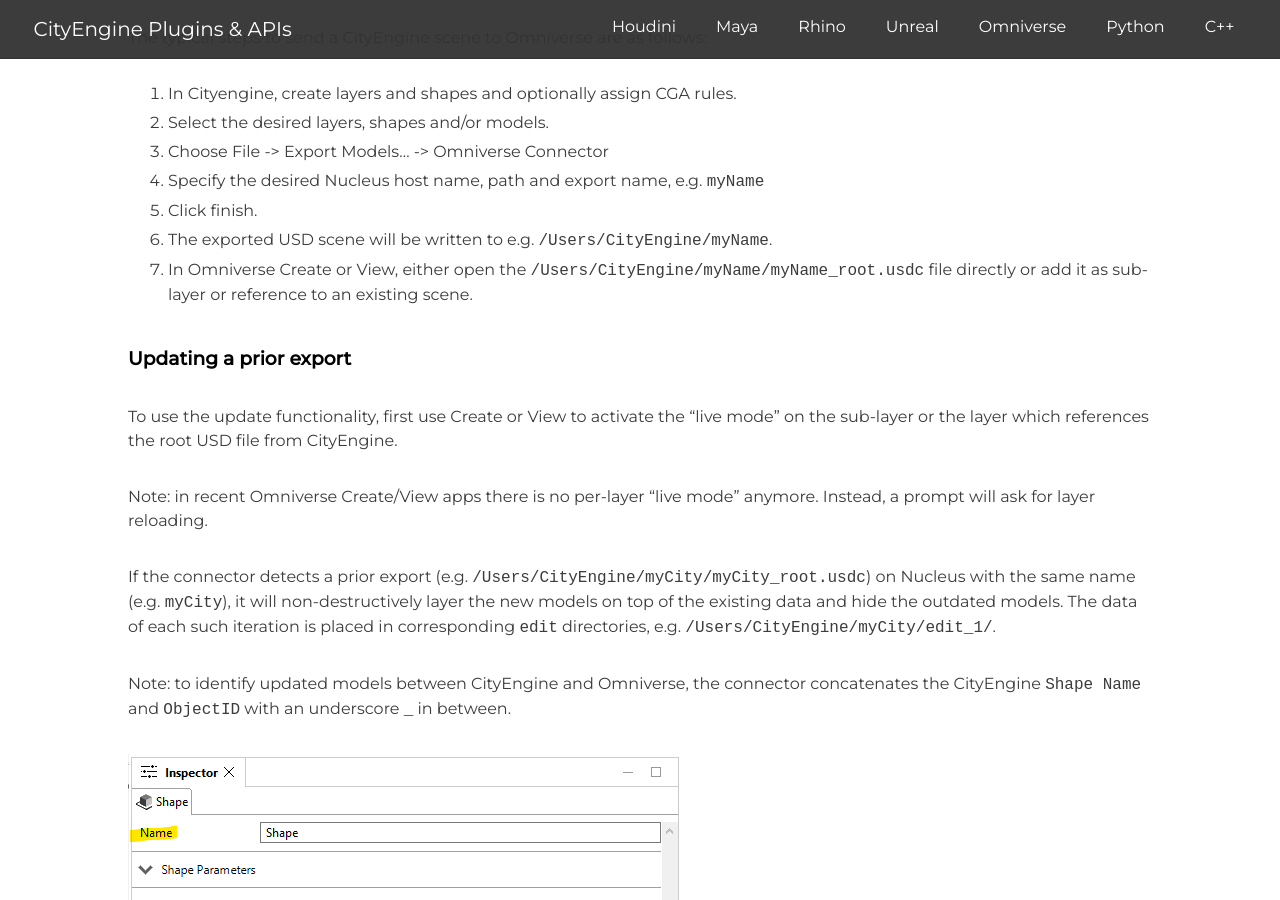
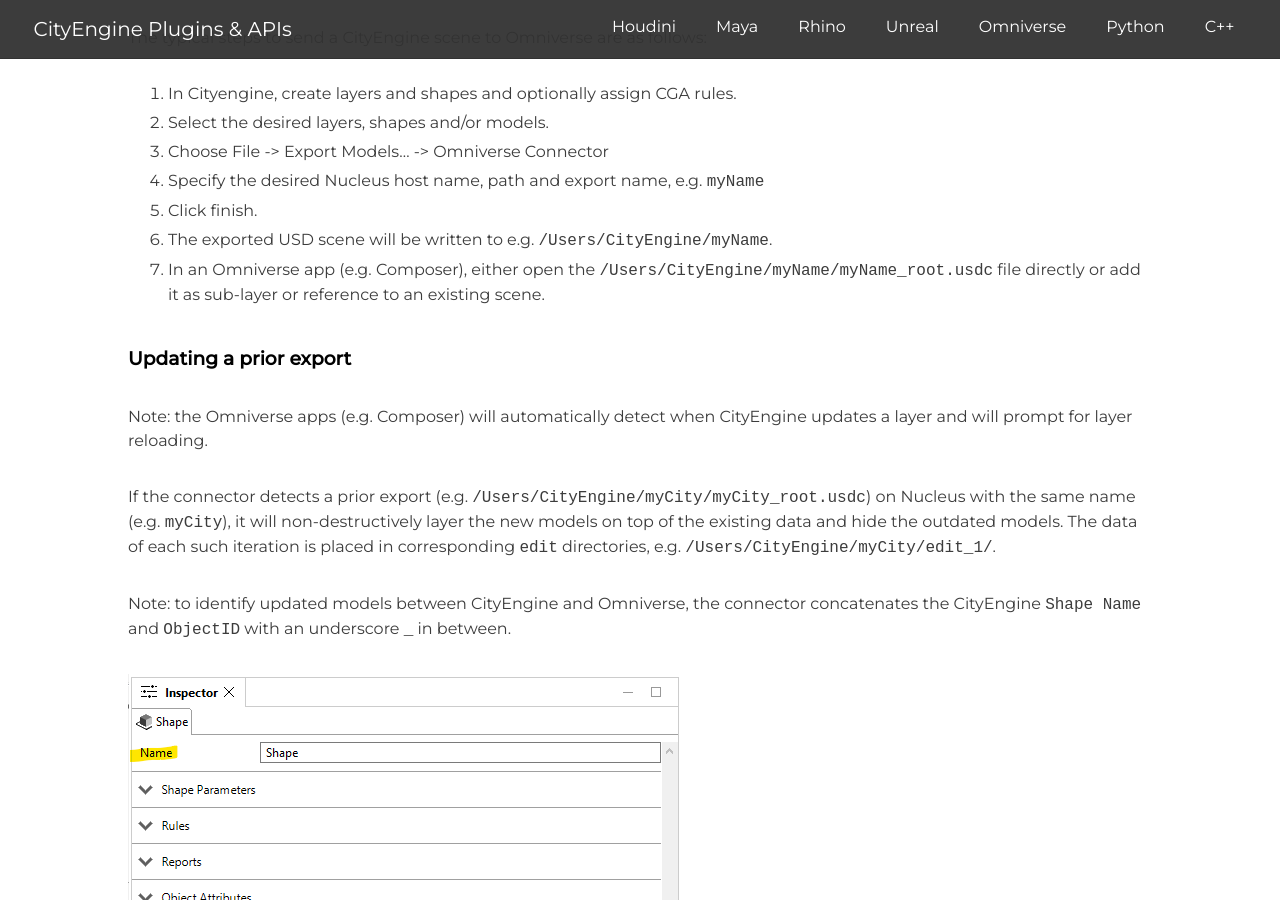
Before and after one commit to Esri/cityengine, a Jekyll site: the page built from documentation/omniverse/index.md, in a window 1280 px wide and 900 px high, scrolled down 2472 px. Built offline with Jekyll 4.4.1, drawn with Linux system fonts in a browser that asks for light colours.

Commit message:
Omni: updated docs for changed Omniverse app names and changed live behavior

```diff
--- a/documentation/omniverse/index.md
+++ b/documentation/omniverse/index.md
@@ -33,13 +33,11 @@
 1. Specify the desired Nucleus host name, path and export name, e.g. `myName`
 1. Click finish.
 1. The exported USD scene will be written to e.g. `/Users/CityEngine/myName`.
-1. In Omniverse Create or View, either open the `/Users/CityEngine/myName/myName_root.usdc` file directly or add it as sub-layer or reference to an existing scene.
+1. In an Omniverse app (e.g. Composer), either open the `/Users/CityEngine/myName/myName_root.usdc` file directly or add it as sub-layer or reference to an existing scene.
 
 ### Updating a prior export
 
-To use the update functionality, first use Create or View to activate the "live mode" on the sub-layer or the layer which references the root USD file from CityEngine.
-
-Note: in recent Omniverse Create/View apps there is no per-layer "live mode" anymore. Instead, a prompt will ask for layer reloading.
+Note: the Omniverse apps (e.g. Composer) will automatically detect when CityEngine updates a layer and will prompt for layer reloading.
 
 If the connector detects a prior export (e.g. `/Users/CityEngine/myCity/myCity_root.usdc`) on Nucleus with the same name (e.g. `myCity`), it will non-destructively layer the new models on top of the existing data and hide the outdated models. The data of each such iteration is placed in corresponding `edit` directories, e.g. `/Users/CityEngine/myCity/edit_1/`.
 
```
